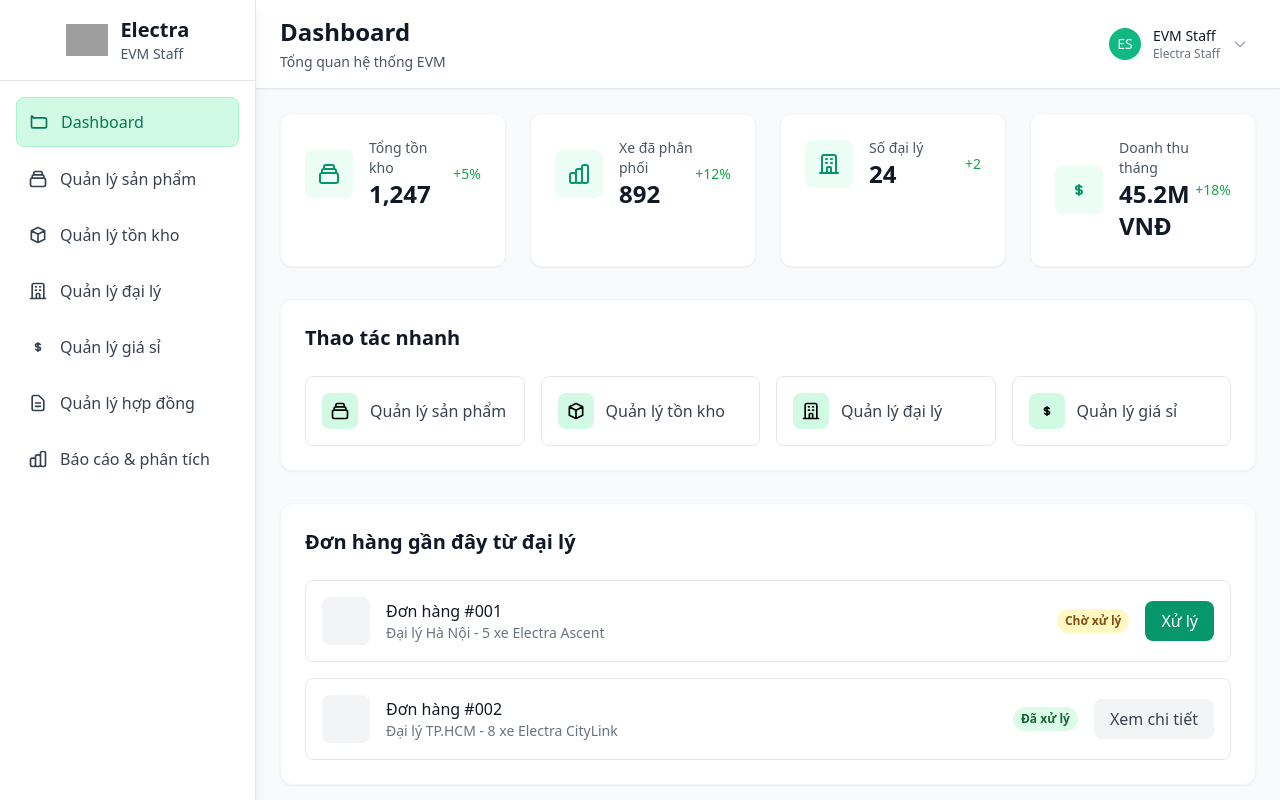
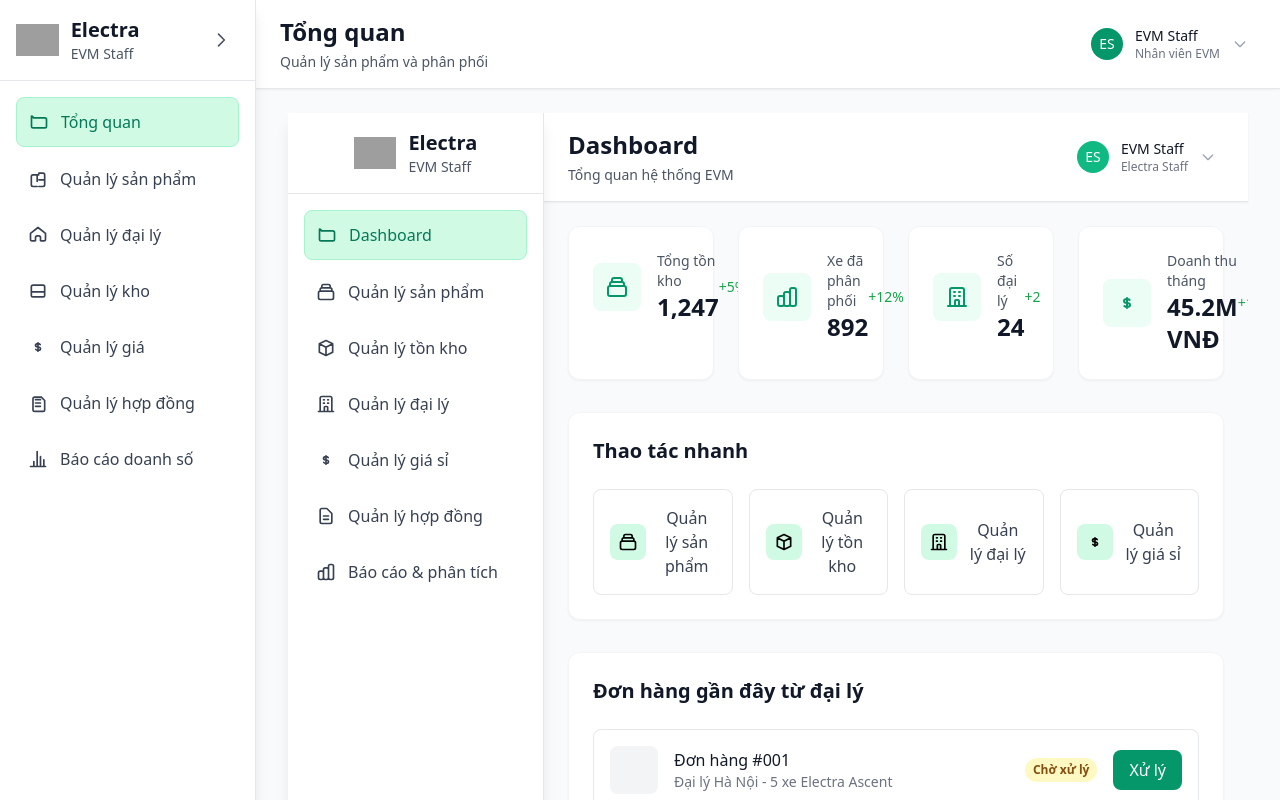
Before and after one commit to Truongdat815/SWP391_FE, a React (Vite) app: page /evm-staff in a window 1280 px wide. Shown: the top 800 px of the page. Built offline with nearby package versions, Linux system fonts and the light colour scheme; grey boxes are pictures that could not be loaded.

Commit message:
them button thu gon menu o role evm

```diff
--- a/src/layouts/EVMStaffLayout.jsx
+++ b/src/layouts/EVMStaffLayout.jsx
@@ -1,14 +1,49 @@
 import React, { useState, useRef, useEffect } from 'react';
-import { Outlet, useNavigate, useLocation } from 'react-router-dom';
+import { Outlet, Link, useNavigate, useLocation } from 'react-router-dom';
 
 const EVMStaffLayout = () => {
   const [isDropdownOpen, setIsDropdownOpen] = useState(false);
   const dropdownRef = useRef(null);
   const navigate = useNavigate();
   const location = useLocation();
-
-  // Check if current route is the main dashboard (no sub-route)
-  const isMainDashboard = location.pathname === '/evm-staff' || location.pathname === '/evm-staff/';
+  const [sidebarCollapsed, setSidebarCollapsed] = useState(false);
+  const menuItems = [
+    { name: 'Tổng quan', path: '/evm-staff', icon: (
+      <svg className="h-5 w-5" fill="none" viewBox="0 0 24 24" stroke="currentColor">
+        <path strokeLinecap="round" strokeLinejoin="round" strokeWidth={2} d="M3 7v10a2 2 0 002 2h14a2 2 0 002-2V9a2 2 0 00-2-2H5a2 2 0 00-2-2z" />
+      </svg>
+    ) },
+    { name: 'Quản lý sản phẩm', path: '/evm-staff/product-management', icon: (
+      <svg className="h-5 w-5" fill="none" viewBox="0 0 24 24" stroke="currentColor">
+        <path strokeLinecap="round" strokeLinejoin="round" strokeWidth={2} d="M20 13V7a2 2 0 00-2-2h-5m7 8v6a2 2 0 01-2 2h-5m7-8h-7m0-6H6a2 2 0 00-2 2v6m7-8v8m0 6H6a2 2 0 01-2-2v-6" />
+      </svg>
+    ) },
+    { name: 'Quản lý đại lý', path: '/evm-staff/dealer-management', icon: (
+      <svg className="h-5 w-5" fill="none" viewBox="0 0 24 24" stroke="currentColor">
+        <path strokeLinecap="round" strokeLinejoin="round" strokeWidth={2} d="M3 10l9-7 9 7v7a2 2 0 01-2 2h-3m-8 0H5a2 2 0 01-2-2v-7m6 9v-4a2 2 0 012-2h2a2 2 0 012 2v4" />
+      </svg>
+    ) },
+    { name: 'Quản lý kho', path: '/evm-staff/inventory-management', icon: (
+      <svg className="h-5 w-5" fill="none" viewBox="0 0 24 24" stroke="currentColor">
+        <path strokeLinecap="round" strokeLinejoin="round" strokeWidth={2} d="M20 13V7a2 2 0 00-2-2H6a2 2 0 00-2 2v6m16 0v4a2 2 0 01-2 2H6a2 2 0 01-2-2v-4m16 0H4" />
+      </svg>
+    ) },
+    { name: 'Quản lý giá', path: '/evm-staff/pricing-management', icon: (
+      <svg className="h-5 w-5" fill="none" viewBox="0 0 24 24" stroke="currentColor">
+        <path strokeLinecap="round" strokeLinejoin="round" strokeWidth={2} d="M12 8c-1.657 0-3 .895-3 2s1.343 2 3 2 3 .895 3 2-1.343 2-3 2m0-8c1.11 0 2.08.402 2.599 1M12 8V7m0 1v8m0 0v1m0-1c-1.11 0-2.08-.402-2.599-1" />
+      </svg>
+    ) },
+    { name: 'Quản lý hợp đồng', path: '/evm-staff/contract-management', icon: (
+      <svg className="h-5 w-5" fill="none" viewBox="0 0 24 24" stroke="currentColor">
+        <path strokeLinecap="round" strokeLinejoin="round" strokeWidth={2} d="M9 12h6m-6 4h6M9 8h6m-9 8V7a2 2 0 012-2h8l4 4v11a2 2 0 01-2 2H8a2 2 0 01-2-2z" />
+      </svg>
+    ) },
+    { name: 'Báo cáo doanh số', path: '/evm-staff/sales-report', icon: (
+      <svg className="h-5 w-5" fill="none" viewBox="0 0 24 24" stroke="currentColor">
+        <path strokeLinecap="round" strokeLinejoin="round" strokeWidth={2} d="M11 3v18m-4-6v6m8-12v12m4-8v8M3 21h18" />
+      </svg>
+    ) },
+  ];
 
   // Close dropdown when clicking outside
   useEffect(() => {
@@ -45,72 +80,137 @@ const EVMStaffLayout = () => {
     setIsDropdownOpen(false);
   };
 
+  const currentMenu = menuItems.find(m => m.path === location.pathname);
+
   return (
-    <div className="min-h-screen bg-gray-50">
-      {/* Header - Only show for sub-routes, not main dashboard */}
-      {!isMainDashboard && (
-        <div className="bg-white shadow-sm border-b">
-          <div className="w-full px-4 sm:px-6 lg:px-8">
-            <div className="flex justify-between items-center py-4">
+    <div className="min-h-screen bg-gray-50 flex w-full">
+      {/* Sidebar */}
+      <div className={`${sidebarCollapsed ? 'w-16' : 'w-64'} bg-white shadow-lg border-r border-gray-200 transition-all duration-300 flex flex-col relative flex-shrink-0`}>
+        {/* Sidebar Header */}
+        <div className="p-4 border-b border-gray-200">
+          <div className="flex items-center justify-between">
             <div className="flex items-center">
-                <div className="h-8 w-8 bg-emerald-600 rounded-lg flex items-center justify-center mr-3">
-                  <span className="text-white text-sm font-bold">EV</span>
+              {!sidebarCollapsed && (
+                <>
+                  <img
+                    src="/src/assets/images/logo.png"
+                    alt="Electra Logo"
+                    className="h-8 w-auto mr-3"
+                    onError={(e) => {
+                      e.target.src = 'https://via.placeholder.com/120x40/059669/FFFFFF?text=ELECTRA';
+                    }}
+                  />
+                  <div>
+                    <h1 className="text-xl font-bold text-gray-900">Electra</h1>
+                    <p className="text-sm text-gray-600">EVM Staff</p>
                   </div>
-                <div>
-                  <h1 className="text-xl font-semibold text-gray-900">EVM Staff Dashboard</h1>
-                  <p className="text-sm text-gray-500">Quản lý sản phẩm và phân phối</p>
+                </>
+              )}
+              {sidebarCollapsed && (
+                <div className="w-8 h-8 bg-emerald-600 rounded-lg flex items-center justify-center">
+                  <img
+                    src="/src/assets/images/logo.png"
+                    alt="Electra Logo"
+                    className="h-6 w-6 object-contain"
+                    onError={(e) => {
+                      e.target.src = 'https://via.placeholder.com/24x24/059669/FFFFFF?text=E';
+                    }}
+                  />
+                </div>
+              )}
+            </div>
+            <button
+              aria-label="Toggle sidebar"
+              onClick={() => setSidebarCollapsed(!sidebarCollapsed)}
+              className="p-2 rounded-md hover:bg-gray-100 text-gray-600"
+            >
+              {sidebarCollapsed ? (
+                <svg className="h-5 w-5" fill="none" viewBox="0 0 24 24" stroke="currentColor">
+                  <path strokeLinecap="round" strokeLinejoin="round" strokeWidth={2} d="M15 19l-7-7 7-7" />
+                </svg>
+              ) : (
+                <svg className="h-5 w-5" fill="none" viewBox="0 0 24 24" stroke="currentColor">
+                  <path strokeLinecap="round" strokeLinejoin="round" strokeWidth={2} d="M9 5l7 7-7 7" />
+                </svg>
+              )}
+            </button>
           </div>
         </div>
-              <div className="flex items-center space-x-4">
-                <button
-                  onClick={() => navigate('/evm-staff/product-management')}
-                  className="bg-emerald-600 text-white px-4 py-2 rounded-lg hover:bg-emerald-700 transition flex items-center"
+
+        {/* Navigation Menu */}
+        <nav className="flex-1 p-4">
+          <ul className="space-y-2">
+            {menuItems.map((item) => (
+              <li key={item.path}>
+                <Link
+                  to={item.path}
+                  className={`w-full flex items-center p-3 rounded-lg transition-colors ${
+                    location.pathname === item.path
+                      ? 'bg-emerald-100 text-emerald-700 border border-emerald-200'
+                      : 'text-gray-700 hover:bg-gray-100'
+                  }`}
                 >
-                  <svg className="w-4 h-4 mr-2" fill="none" stroke="currentColor" viewBox="0 0 24 24">
-                    <path strokeLinecap="round" strokeLinejoin="round" strokeWidth={2} d="M12 6v6m0 0v6m0-6h6m-6 0H6" />
-                  </svg>
-                  Thêm sản phẩm
-                </button>
+                  <div className={`${sidebarCollapsed ? 'mx-auto' : 'mr-3'}`}>
+                    {item.icon}
+                  </div>
+                  {!sidebarCollapsed && (
+                    <span className="font-medium">{item.name}</span>
+                  )}
+                </Link>
+              </li>
+            ))}
+          </ul>
+        </nav>
+      </div>
 
-                {/* Avatar with Dropdown */}
+      {/* Main Content */}
+      <div className="flex-1 flex flex-col min-w-0">
+        {/* Top Bar */}
+        <div className="bg-white shadow-sm border-b border-gray-200 px-6 py-4 w-full">
+          <div className="flex items-center justify-between">
+            <div>
+              <h2 className="text-2xl font-bold text-gray-900">
+                {currentMenu?.name || 'EVM Staff Dashboard'}
+              </h2>
+              <p className="text-sm text-gray-600 mt-1">
+                {location.pathname === '/evm-staff' ? 'Quản lý sản phẩm và phân phối' : 'Quản lý và thao tác'}
+              </p>
+            </div>
+            {/* User Profile Dropdown */}
             <div className="relative" ref={dropdownRef}>
               <button
                 onClick={() => setIsDropdownOpen(!isDropdownOpen)}
-                    className="flex items-center space-x-2 text-sm rounded-full focus:outline-none focus:ring-2 focus:ring-emerald-500 focus:ring-offset-2 transition active:scale-[0.98]"
+                className="flex items-center space-x-3 p-2 rounded-lg hover:bg-gray-100 transition-colors active:scale-[0.98]"
               >
-                    <div className="h-8 w-8 bg-emerald-100 rounded-full flex items-center justify-center">
-                      <span className="text-emerald-600 font-semibold text-sm">ES</span>
+                <div className="h-8 w-8 bg-emerald-600 rounded-full flex items-center justify-center">
+                  <span className="text-white font-medium text-sm">ES</span>
                 </div>
-                    <div className="hidden md:block text-left">
+                <div className="text-left hidden sm:block">
                   <p className="text-sm font-medium text-gray-900">EVM Staff</p>
                   <p className="text-xs text-gray-500">Nhân viên EVM</p>
                 </div>
                 <svg
-                      className={`w-4 h-4 text-gray-400 transition-transform duration-200 ${
+                  className={`h-4 w-4 text-gray-400 transition-transform duration-200 ${
                     isDropdownOpen ? 'rotate-180' : ''
                   }`}
                   fill="none"
+                  viewBox="0 0 24 24"
                   stroke="currentColor"
-                      viewBox="0 0 24 24"
                 >
                   <path strokeLinecap="round" strokeLinejoin="round" strokeWidth={2} d="M19 9l-7 7-7-7" />
                 </svg>
               </button>
 
-                  {/* Dropdown Menu */}
               {isDropdownOpen && (
                 <div className="absolute right-0 mt-2 w-56 bg-white rounded-md shadow-lg ring-1 ring-black ring-opacity-5 focus:outline-none z-50 origin-top-right animate-in fade-in zoom-in-95">
                   <div className="py-1">
-                        {/* User Info */}
                     <div className="px-4 py-3 border-b border-gray-100">
                       <p className="text-sm font-medium text-gray-900">EVM Staff</p>
                       <p className="text-sm text-gray-500">evm@electra.com</p>
                       <p className="text-xs text-gray-400">ID: ES001</p>
                     </div>
-
-                        {/* Menu Items */}
                     <button
-                          onClick={handleProfile}
+                      onClick={() => { setIsDropdownOpen(false); navigate('/evm-staff/profile'); }}
                       className="flex items-center w-full px-4 py-2 text-sm text-gray-700 hover:bg-gray-100 transition-colors"
                     >
                       <svg className="w-4 h-4 mr-3 text-gray-400" fill="none" stroke="currentColor" viewBox="0 0 24 24">
@@ -118,9 +218,8 @@ const EVMStaffLayout = () => {
                       </svg>
                       Thông tin cá nhân
                     </button>
-
                     <button
-                          onClick={handleSettings}
+                      onClick={() => { setIsDropdownOpen(false); navigate('/evm-staff/settings'); }}
                       className="flex items-center w-full px-4 py-2 text-sm text-gray-700 hover:bg-gray-100 transition-colors"
                     >
                       <svg className="w-4 h-4 mr-3 text-gray-400" fill="none" stroke="currentColor" viewBox="0 0 24 24">
@@ -129,9 +228,8 @@ const EVMStaffLayout = () => {
                       </svg>
                       Cài đặt
                     </button>
-
                     <button
-                          onClick={handleHelp}
+                      onClick={() => { setIsDropdownOpen(false); navigate('/evm-staff/help'); }}
                       className="flex items-center w-full px-4 py-2 text-sm text-gray-700 hover:bg-gray-100 transition-colors"
                     >
                       <svg className="w-4 h-4 mr-3 text-gray-400" fill="none" stroke="currentColor" viewBox="0 0 24 24">
@@ -139,9 +237,7 @@ const EVMStaffLayout = () => {
                       </svg>
                       Trợ giúp
                     </button>
-
                     <div className="border-t border-gray-100"></div>
-
                     <button
                       onClick={handleLogout}
                       className="flex items-center w-full px-4 py-2 text-sm text-red-600 hover:bg-red-50 transition-colors"
@@ -157,13 +253,11 @@ const EVMStaffLayout = () => {
             </div>
           </div>
         </div>
+
+        {/* Routed Content */}
+        <div className="flex-1 py-6 px-4 sm:px-6 lg:px-8 overflow-auto w-full">
+          <Outlet />
         </div>
-        </div>
-      )}
-
-      {/* Main Content */}
-      <div className="w-full">
-        <Outlet />
       </div>
     </div>
   );
```
Lines whose indentation alone changed are shown as unchanged.
